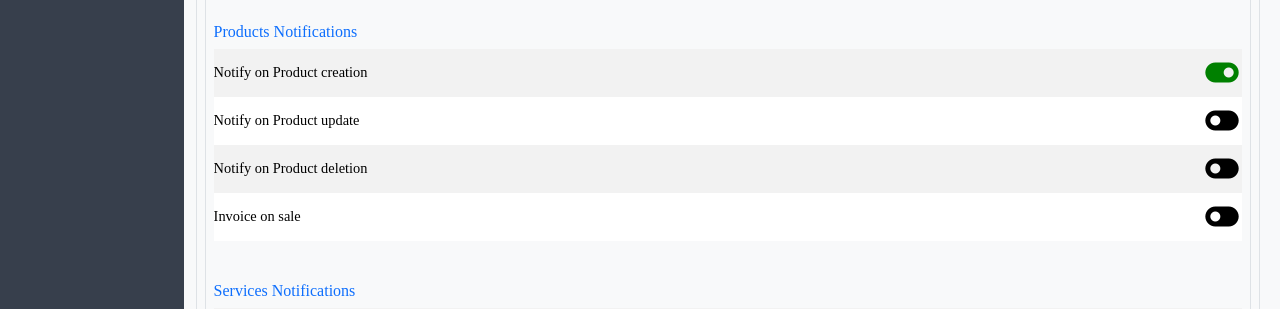
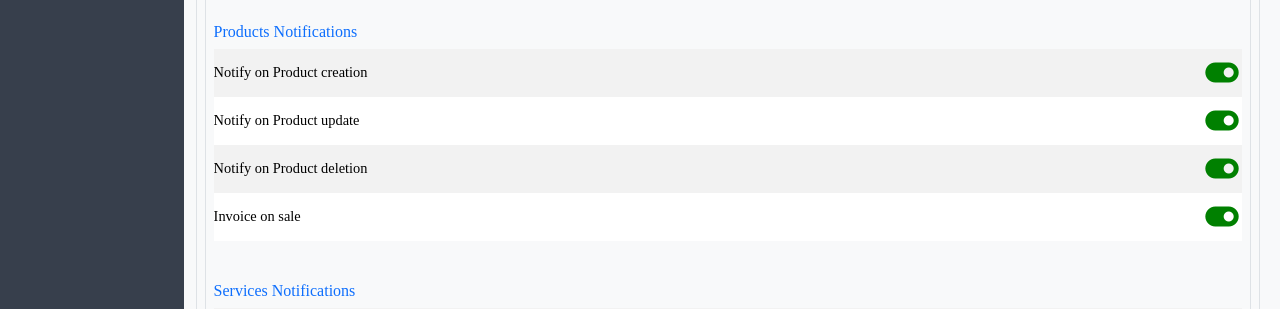
Before and after one commit to casymoyo/Techcity, a Django app: page /settings/ in a window 1280 px wide. Shown: the part 218-527 px from the top of the page. Run offline with Django 4.2, Linux system fonts and the light colour scheme; a user stored in the database is signed in; tables that the repository leaves empty hold one stand-in row (values such as "Sample post"); grey boxes marked "Sample" are stand-in pictures; data that the repository does not hold is empty; parts of the project's set-up code (start-up, migrations or seed data) failed here and were passed over; some libraries are stand-ins or nearby versions; some web fonts are replaced.

Commit message:
fix:notication setting working

```diff
--- a/templates/settings/settings.html
+++ b/templates/settings/settings.html
@@ -116,20 +116,20 @@
                                     <tr class="table-row">
                                         <td class="d-flex justify-content-between align-items-center">
                                             <span>Notify on Product update</span>
-                                            <span id="toggle-icon-2" class='bx bxs-toggle-left fs-1 toggle-icon' data-status="false" onclick="toggleProductUpdateStatus()"></span>
+                                            <span id="toggle-icon-2" class='bx fs-1 toggle-icon' data-status="{{ notifications.product_update|yesno:"true,false" }}" onclick="toggleProductUpdateStatus()"></span>
                                         </td>
                                     </tr>
                                     <tr class="table-row mb-2">
                                         <td class="d-flex justify-content-between align-items-center">
                                             <span>Notify on Product deletion</span>
-                                            <span id="toggle-icon-3" class='bx bxs-toggle-left fs-1 toggle-icon' data-status="false" onclick="toggleProductDeletionStatus()"></span>
+                                            <span id="toggle-icon-3" class='bx fs-1 toggle-icon' data-status="{{ notifications.product_deletion|yesno:"true,false" }}" onclick="toggleProductDeletionStatus()"></span>
                                         </td>
                                     </tr>
 
                                     <tr class="table-row">
                                         <td class="d-flex justify-content-between align-items-center">
                                             <span>Invoice on sale</span>
-                                            <span id="toggle-icon-44" class='bx bxs-toggle-left fs-1 toggle-icon' data-status="false" onclick="toggleInvoiceOnSaleStatus()"></span>
+                                            <span id="toggle-icon-44" class='bx fs-1 toggle-icon' data-status="{{ notifications.invoice_on_sale|yesno:"true,false" }}" onclick="toggleInvoiceOnSaleStatus()"></span>
                                         </td>
                                     </tr>
                                 </tbody>
@@ -362,7 +362,8 @@
 
     // load status initially
     document.addEventListener('DOMContentLoaded', (event) => {
-        const icon = document.getElementById('toggle-icon-1');
+        const icons = document.querySelectorAll('.toggle-icon');
+        icons.forEach(icon => {
             const currentStatus = icon.getAttribute('data-status') === 'true';
 
             // Set the initial color based on the status
@@ -372,6 +373,7 @@
             } else {
                 icon.classList.add('bxs-toggle-left');
             }
+        });
     });
 
 
```
Lines whose indentation alone changed are shown as unchanged.
